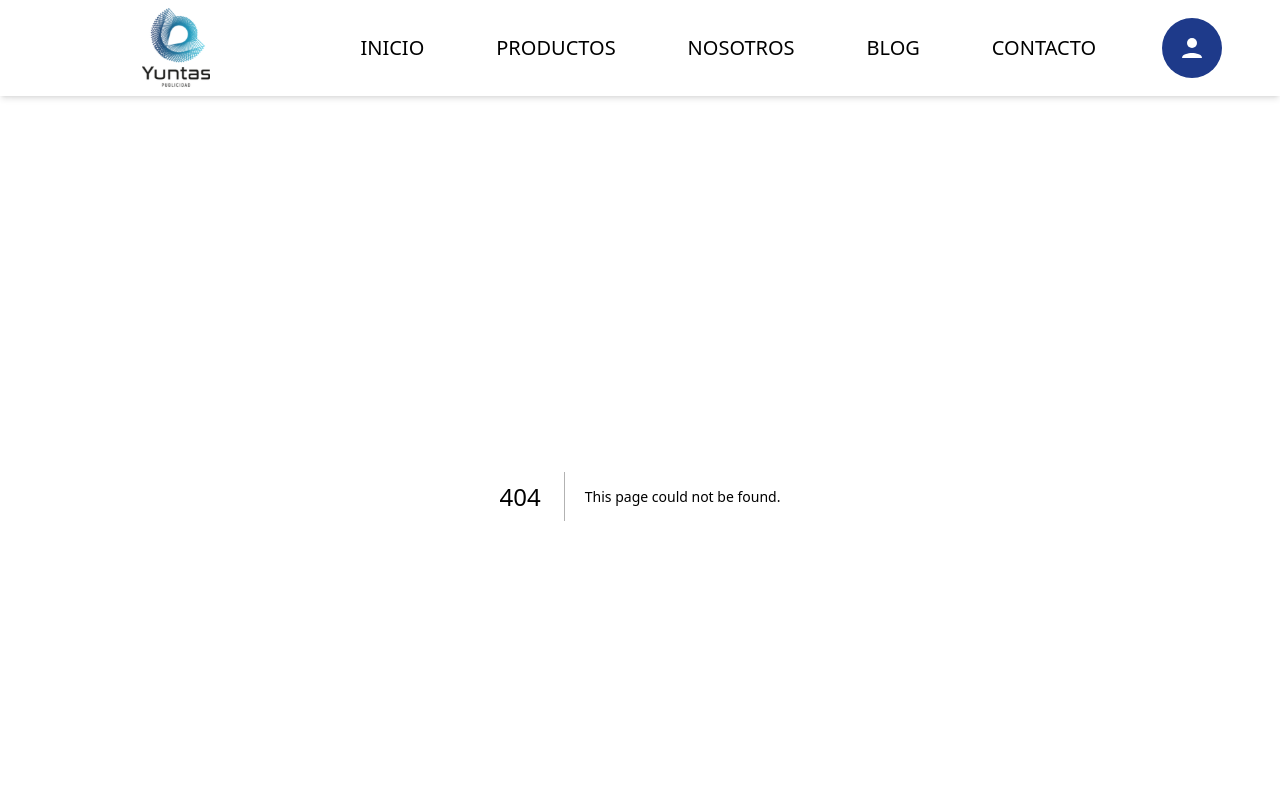
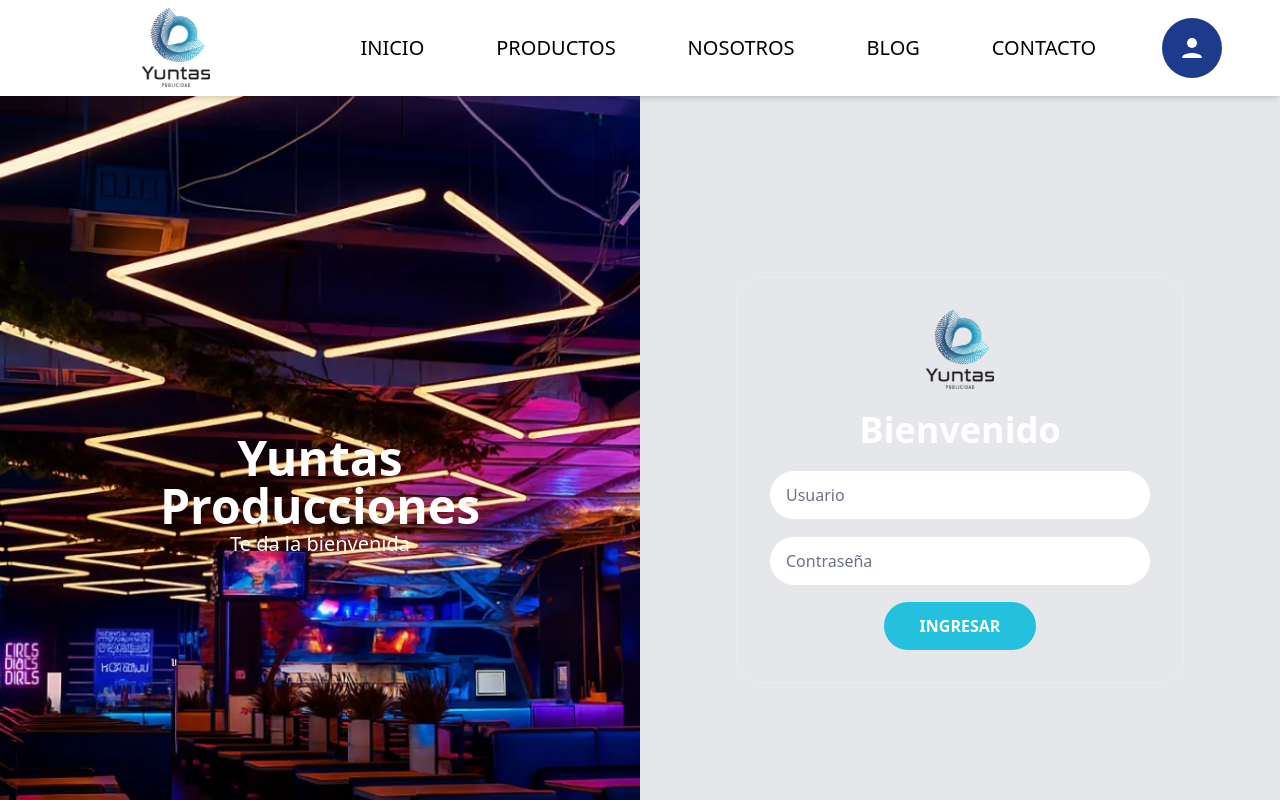
Before and after one commit to YUNTAS-PUBLICIDAD/Yuntas-Frontend-2025, a Next.js app: page /login in a window 1280 px wide. Before the commit this address had no page. Shown: the top 800 px of the page. Built offline with nearby package versions, Linux system fonts and the light colour scheme.

Commit message:
page/login

```diff
--- /dev/null
+++ b/app/login/layout.tsx
@@ -0,0 +1,8 @@
+// app/login/layout.tsx
+export default function LoginLayout({
+  children,
+}: {
+  children: React.ReactNode;
+}) {
+  return <div>{children}</div>;
+}
--- /dev/null
+++ b/app/login/page.tsx
@@ -0,0 +1,15 @@
+// LoginPage.tsx
+import FormSection from "@/components/organisms/login/FormSection";
+import HeroSection from "@/components/organisms/login/HeroSection";
+
+export default function LoginPage() {
+  return (
+    <main className="min-h-screen relative md:grid md:grid-cols-2">
+      <HeroSection />
+
+      <div className="absolute inset-2 flex top-40 items-center justify-center md:bg-gray-200 md:static md:flex md:items-center md:justify-center">
+        <FormSection />
+      </div>
+    </main>
+  );
+}
--- a/src/components/atoms/Img.tsx
+++ b/src/components/atoms/Img.tsx
@@ -9,7 +9,7 @@ const ImgVariant={
 type ImgProps={
     src:StaticImageData,
     variant?:"blogCard"|"productoCard"|"normal",
-    classname:string
+    classname?:string
 }
 const Img = ({src, variant='normal',classname}:ImgProps) => {
   return (
--- a/src/components/atoms/InputText.tsx
+++ b/src/components/atoms/InputText.tsx
@@ -9,7 +9,7 @@ const InputText: React.FC<InputTextProps> = ({ className = "", ...props }) => {
     <input
       {...props}
       className={`
-        w-full px-4 py-3 border border-white-400 rounded-md
+        w-full px-4 py-3 border border-white-400
         focus:outline-none focus:border-blue-500
         text-gray-800 placeholder-gray-500 bg-white
         font-montserrat
--- a/src/components/molecules/blog/BlogCard.tsx
+++ b/src/components/molecules/blog/BlogCard.tsx
@@ -2,19 +2,40 @@ import React from 'react'
 import { StaticImageData } from 'next/image'
 import Text from '@/components/atoms/Text'
 import Img from '@/components/atoms/Img'
-type ProductoCardProps = {
+
+type BlogCardProps = {
   img: StaticImageData,
   nombre: string,
-  descripcion:string
+  descripcion: string
 }
-const BlogCard = ({img,nombre,descripcion}:ProductoCardProps) => {
+
+const BlogCard = ({ img, nombre, descripcion }: BlogCardProps) => {
   return (
-    <article className="w-[400px] bg-white rounded-3xl shadow-xl cursor-pointer hover:scale-105 transition duration-300" >
-        <Img src={img}  variant='blogCard' />
-        <div className='grid py-3 px-4  '>
-            <Text className='  font-bold '>{nombre}</Text>
-            <Text className=' line-clamp-2'>{descripcion}</Text>
-        </div>
+    <article className="w-full max-w-[400px] mx-auto bg-white rounded-3xl shadow-xl overflow-hidden hover:shadow-2xl transition-all duration-300">
+      {/* Imagen con aspect ratio fijo */}
+      <div className='relative w-full aspect-[4/3] overflow-hidden'>
+        <Img
+          src={img}
+          variant='blogCard'
+          classname='w-full h-full object-cover'
+        />
+      </div>
+
+      {/* Contenido con padding consistente */}
+      <div className='p-4 sm:p-5 space-y-2'>
+        <Text
+          variant='subtitle'
+          className='font-bold line-clamp-2 min-h-[3.5rem]'
+        >
+          {nombre}
+        </Text>
+        <Text
+          variant='body'
+          className='text-gray-600 line-clamp-3'
+        >
+          {descripcion}
+        </Text>
+      </div>
     </article>
   )
 }
--- a/src/components/molecules/header/UserSection.tsx
+++ b/src/components/molecules/header/UserSection.tsx
@@ -1,4 +1,5 @@
 import Icon from "@/components/atoms/Icon";
+import Link from "next/link";
 
 type UserSectionProps = {
   size?: "sm" | "md" | "lg";
@@ -9,7 +10,8 @@ type UserSectionProps = {
 export default function UserSection({ size = "md" ,color="bg-blue-900",fill="white"}: UserSectionProps) {
   const scaleClass = size === "sm" ? "scale-100" : size === "lg" ? "scale-125" : "scale-110";
   return (
-    <div className={`flex items-center gap-2 ${scaleClass}`}>
+        <Link href={"/login"}>
+          <div  className={`flex items-center gap-2 ${scaleClass}`}>
             <Icon size={size} bgColor={color}>
               <svg width="24" height="24" fill={fill} viewBox="0 0 24 24">
                 <circle cx="12" cy="8" r="4" />
@@ -18,5 +20,6 @@ export default function UserSection({ size = "md" ,color="bg-blue-900",fill="whi
             </Icon>
             {/* Aquí puedes agregar el menú de usuario si lo necesitas */}
           </div>
+        </Link>
   );
 }
--- a/src/components/organisms/blog/BlogSection.tsx
+++ b/src/components/organisms/blog/BlogSection.tsx
@@ -1,37 +1,68 @@
 'use client'
-import React from 'react'
+import React, { useState } from 'react'
 import Banner from '@/components/atoms/Banner'
 import Text from '@/components/atoms/Text'
 import SearchBar from '@/components/molecules/blog/SearchBar'
 import BlogCard from '@/components/molecules/blog/BlogCard'
 import { BlogData } from '@/data/blog/blogData'
-import { useState } from 'react'
 import Pagination from '@/components/molecules/Pagination'
 import { Blog } from '@/types/blog'
 import Link from 'next/link'
+
 const BlogSection = () => {
   const [listaBlog, setListaBlog] = useState<Blog[]>(BlogData);
-  const [blogPaginado,setBlogPaginad]=useState<Blog[]>(BlogData)
-  console.log(listaBlog)
+  const [blogPaginado, setBlogPaginado] = useState<Blog[]>(BlogData)
+
   return (
-    <section className='py-10'>
-        <Banner className='flex flex-col  gap-5 md:gap-20 px-20 md:flex-row'>
-            <Text variant='banner' color='white' className='font-bold'>Descubre mas sobre nuestros Productos</Text>
-            <SearchBar setBlog={setListaBlog}/>
-        </Banner>
-        <div className='flex flex-wrap justify-evenly  gap-y-10 py-10'>
-            {
-                blogPaginado.map((e,index)=>(
-                    <Link href={`/blog/${e.id}`}>
-                        <BlogCard nombre={e.nombre} img={e.img} descripcion={e.descripcion}/>
-                    </Link>
-                ))
-            }
+    <section className='py-6 md:py-10'>
+      {/* Banner con padding responsivo */}
+      <Banner className='flex flex-col gap-5 md:gap-10 lg:gap-20 px-4 sm:px-8 md:px-12 lg:px-20 md:flex-row md:items-center'>
+        <Text
+          variant='banner'
+          color='white'
+          className='font-bold max-w-xl'
+        >
+          Descubre más sobre nuestros Productos
+        </Text>
+        <SearchBar setBlog={setListaBlog}/>
+      </Banner>
+
+      {/* Grid responsivo con max-width */}
+      <div className='max-w-7xl mx-auto px-4 sm:px-6 lg:px-8 py-8 md:py-12'>
+        <div className='grid grid-cols-1 sm:grid-cols-2 lg:grid-cols-3 gap-6 md:gap-8'>
+          {blogPaginado.map((blog) => (
+            <Link
+              key={blog.id}
+              href={`/blog/${blog.id}`}
+              className='transform transition-transform hover:scale-[1.02] focus:outline-none focus:ring-2 focus:ring-blue-500 focus:ring-offset-2 rounded-3xl'
+            >
+              <BlogCard
+                nombre={blog.nombre}
+                img={blog.img}
+                descripcion={blog.descripcion}
+              />
+            </Link>
+          ))}
         </div>
-         <div className="col-span-full  flex justify-center order-3 my-6">
 
-            <Pagination pageSize={6} items={listaBlog} setProductosPaginados={setBlogPaginad}/>
-         </div>
+        {/* Mensaje cuando no hay resultados */}
+        {blogPaginado.length === 0 && (
+          <div className='text-center py-12'>
+            <Text variant='subtitle' className='text-gray-500'>
+              No se encontraron artículos
+            </Text>
+          </div>
+        )}
+      </div>
+
+      {/* Paginación centrada */}
+      <div className="flex justify-center mt-8 mb-6">
+        <Pagination
+          pageSize={6}
+          items={listaBlog}
+          setProductosPaginados={setBlogPaginado}
+        />
+      </div>
     </section>
   )
 }
--- /dev/null
+++ b/src/components/organisms/login/FormSection.tsx
@@ -0,0 +1,27 @@
+import React from 'react'
+import Logo from '@/components/atoms/Logo'
+import Text from '@/components/atoms/Text'
+import InputText from '@/components/atoms/InputText'
+import Button from '@/components/atoms/Button'
+const FormSection = () => {
+  return (
+   <section className="
+  bg-white/10 backdrop-blur-lg md:bg-gray-200
+  rounded-3xl p-8 w-full max-w-md mx-auto mb-8
+  border border-white/20
+  flex flex-col justify-center gap-5 items-center
+">
+        <div className="flex flex-col items-center w-56">
+            <Logo src="/logo.svg" size="xl" alt="Yuntas Publicidad" />
+        </div>
+        <Text variant='h2' className='font-bold text-white'>Bienvenido</Text>
+        <form action="" className='flex flex-col gap-4 w-full items-center'>
+          <InputText placeholder='Usuario' className='rounded-full ' type='text' />
+          <InputText placeholder='Contraseña' className='rounded-full' type='password' />
+          <Button className='uppercase'>Ingresar</Button>
+        </form>
+    </section>
+  )
+}
+
+export default FormSection
--- /dev/null
+++ b/src/components/organisms/login/HeroSection.tsx
@@ -0,0 +1,17 @@
+import React from 'react'
+import Heading from '@/components/atoms/Heading'
+import Text from '@/components/atoms/Text'
+import heroBackground from "@/assets/inicio/heroBackground.webp"
+const HeroSection = () => {
+  return (
+<section
+  className='bg-cover bg-center bg-no-repeat w-full h-screen md:flex py-10 items-center flex-col justify-center'
+  style={{ backgroundImage: `url(${heroBackground.src})` }}
+>
+        <Heading className='text-center '>Yuntas <br/>Producciones</Heading>
+        <Text variant='subtitle' className='text-white text-center font'>Te da la bienvenida</Text>
+    </section>
+  )
+}
+
+export default HeroSection
--- a/src/data/blog/blogData.ts
+++ b/src/data/blog/blogData.ts
@@ -28,12 +28,12 @@ export const BlogData = [
     descripcion: "Letras pintadas en MDF: Perfectos para resaltar tu marca",
     img: blog3,
   },
-  {
-    id:"4",
-    nombre: "MONITORES DE PUBLICIDAD DIGITAL",
-    descripcion: "Impacto en el movimiento",
-    img: blog4,
-  },
+  // {
+  //   id:"4",
+  //   nombre: "MONITORES DE PUBLICIDAD DIGITAL",
+  //   descripcion: "Impacto en el movimiento",
+  //   img: blog4,
+  // },
   {
     id:"5",
     nombre: "HOLOGRAMAS 3D",
```
Lines whose indentation alone changed are shown as unchanged.
